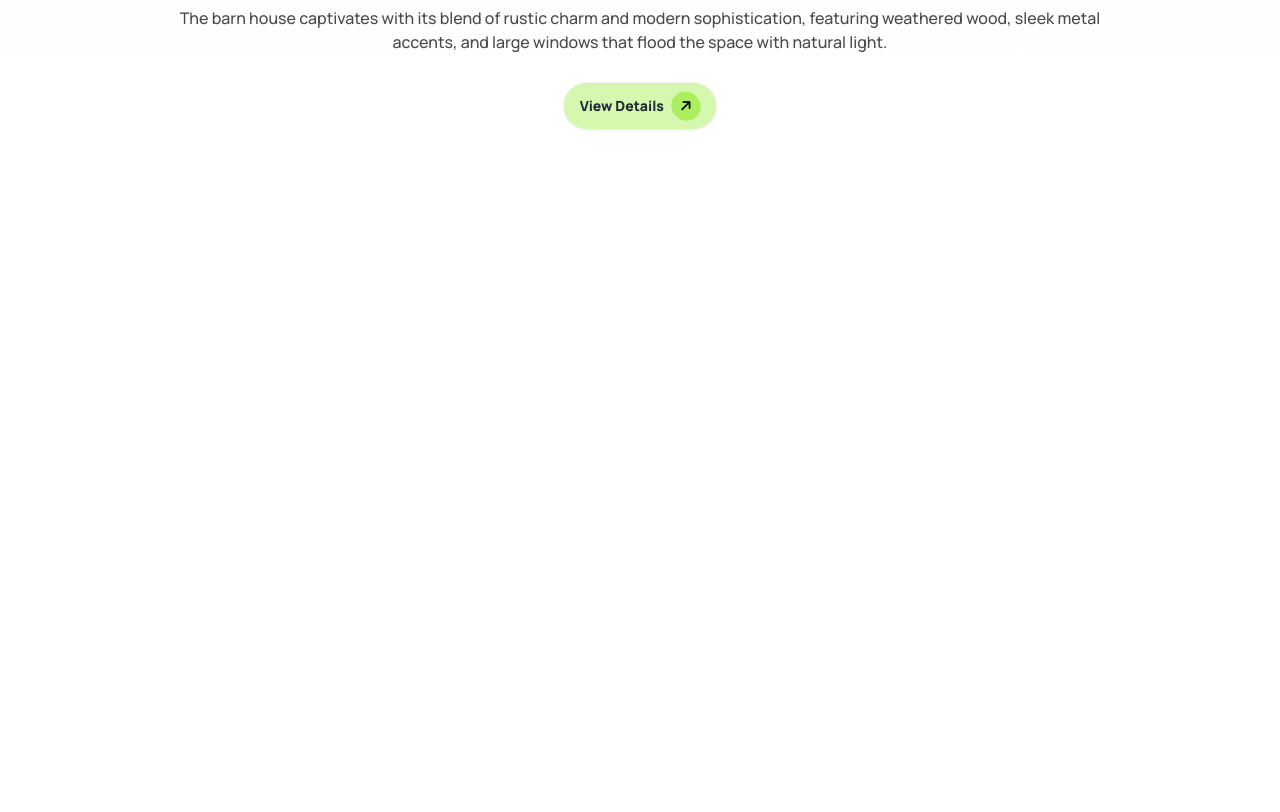
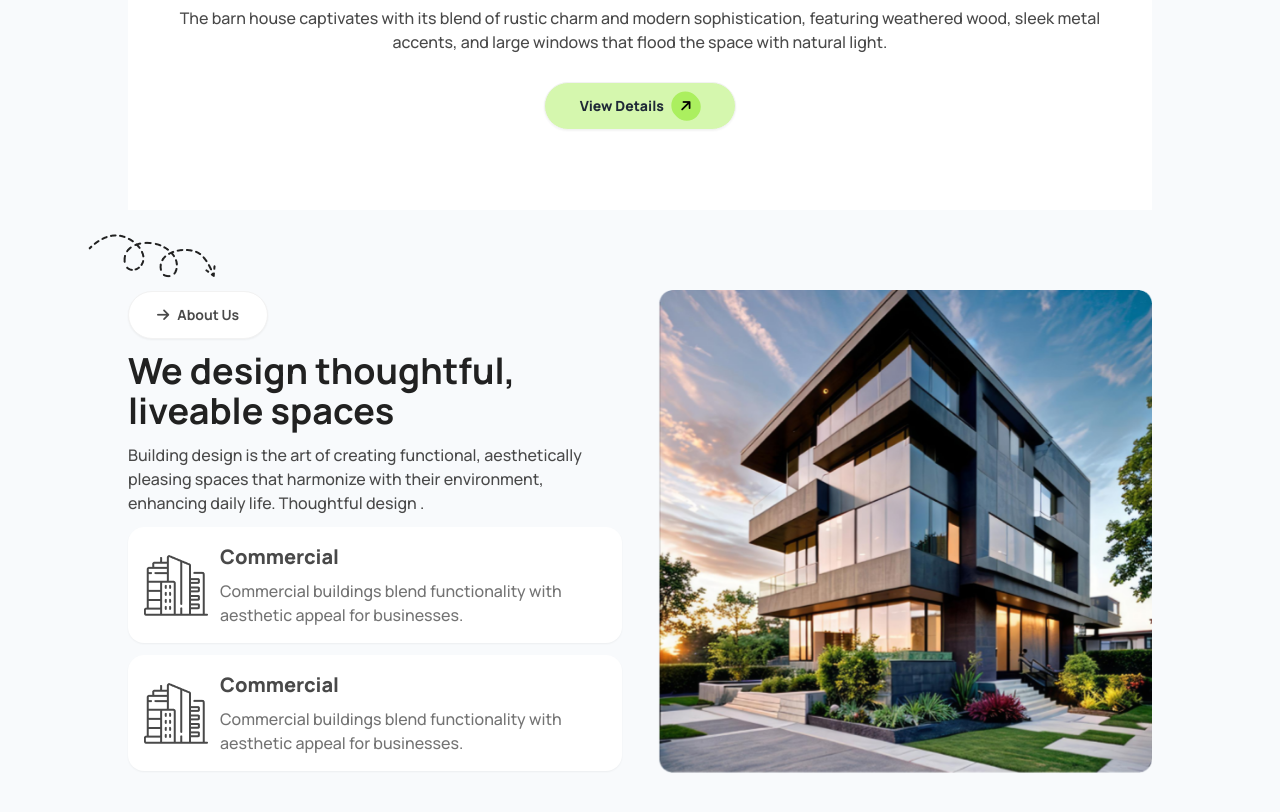
Before and after one commit to mubashirbappi5/Real-estate-hub, a plain HTML site: page index.html in a window 1280 px wide. Shown: the part 564-1376 px from the top of the page. Before the commit the page ends 800 px from the top, so only its background shows below. Drawn offline with nearby package versions, Linux system fonts and the light colour scheme.

Commit message:
thoughtful section

```diff
--- a/index.html
+++ b/index.html
@@ -34,6 +34,9 @@
             colors: {
               clifford: "#da373d",
               primary: "#ABEF5F",
+              'dark-1':'#212121',
+              'dark-2':'#494949',
+              'dark-3':'#737373'
             },
             fontFamily: {
               manrope: "Manrope",
@@ -43,8 +46,8 @@
       };
     </script>
   </head>
-  <body class="font-manrope bg-gradient-to-t from-white to-slate-50">
-    <header class="max-w-screen-lg mx-auto mb-20 ">
+  <body class="font-manrope bg-slate-50">
+    <header class="max-w-screen-lg mx-auto pb-20 bg-white ">
       <nav>
         <div class="navbar bg-transparent">
           <div class="navbar-start">
@@ -99,11 +102,11 @@
                 tabindex="0"
                 class="menu menu-sm dropdown-content bg-base-100 rounded-box z-[1] mt-3 w-52 p-2 shadow"
               >
-                <li><a>Item 1</a></li>
-                <li><a>Item 1</a></li>
-                <li><a>Item 1</a></li>
-                <li><a>Item 1</a></li>
-                <li><a>Item 3</a></li>
+              <li><a class="font-extrabold text-black">Home</a></li>
+              <li><a>Services</a></li>
+              <li><a>Portfolio</a></li>
+              <li><a>Blogs</a></li>
+              <li><a>Contact Us</a></li>
               </ul>
             </div>
           </div>
@@ -118,9 +121,9 @@
         <div class="text-center ">
           <h1 class=" md:text-5xl text-3xl font-extrabold mt-4">A barn house of this design has a striking appearance</h1>
           <p class="font-medium text-[#494949] mt-4">The barn house captivates with its blend of rustic charm and modern sophistication, featuring weathered wood, sleek metal <br> accents, and large windows that flood the space with natural light.</p>
-         <div class="max-w-48 mx-auto mt-7">
+         <div class=" md:w-48 mx-auto mt-7">
           <a
-          class="btn bg-[#ABEF5F80] rounded-[32px] font-extrabold"
+          class="btn bg-[#ABEF5F80] rounded-[32px] font-extrabold w-full"
           >View Details
           <i
             class="fa-solid fa-arrow-right text-black bg-primary p-2 rounded-full -rotate-45"
@@ -132,7 +135,61 @@
 
        </section>
     </header>
-    <main></main>
+    <main class="max-w-screen-lg mx-auto  lg:py-20 py-14 bg-slate-50">
+      <section class="relative">
+        <!-- vactor -->
+        <div class=" hidden lg:flex absolute -top-14 -left-10">
+          <img src="assets/Vector.png" alt="">
+        </div>
+        <!--  design thoughtful -->
+          <div class=" grid grid-cols-1 md:grid-cols-2 gap-9 items-center">
+            <!-- left site -->
+             <div class="space-y-3">
+              <div class="space-y-3 text-center lg:text-left">
+                <button class="btn rounded-3xl px-7 bg-[#FFFFFF] text-dark-2 font-bold"><i class="fa-solid fa-arrow-right"></i>About Us</button>
+              <h1 class="text-4xl text-dark-1 font-bold">We design thoughtful, liveable spaces</h1>
+              <p class="font-medium text-dark-2 ">Building design is the art of creating functional, aesthetically pleasing spaces that harmonize with their environment, enhancing daily life. Thoughtful design .</p>
+              </div>
+              <div class="p-4  bg-white rounded-2xl flex items-center gap-3 shadow-sm">
+                <div>
+                  <img src="assets/commercial.png" alt="">
+
+                </div>
+
+                <div class="space-y-2">
+                  <h5 class="text-xl font-extrabold text-dark-2">Commercial</h5>
+                  <p class="font-medium text-dark-3">Commercial buildings blend  functionality with <br> aesthetic appeal for businesses.</p>
+
+                </div>
+
+              </div>
+              <div class="p-4  bg-white rounded-2xl flex items-center gap-3 shadow-sm">
+                <div>
+                  <img src="assets/commercial.png" alt="">
+
+                </div>
+
+                <div class="space-y-2">
+                  <h5 class="text-xl font-extrabold text-dark-2">Commercial</h5>
+                  <p class="font-medium text-dark-3">Commercial buildings blend  functionality with <br> aesthetic appeal for businesses.</p>
+
+                </div>
+
+              </div>
+
+
+             </div>
+             <!-- right side -->
+              <div class="">
+                <img src="assets/Rectangle.png" alt="">
+
+              </div>
+          </div>
+
+      </section>
+
+
+    </main>
     <footer></footer>
   </body>
 </html>
```
